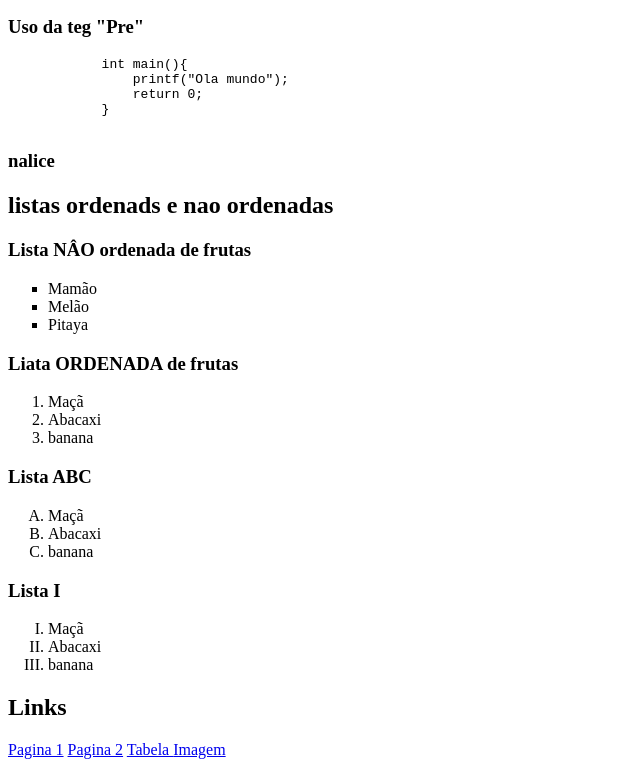
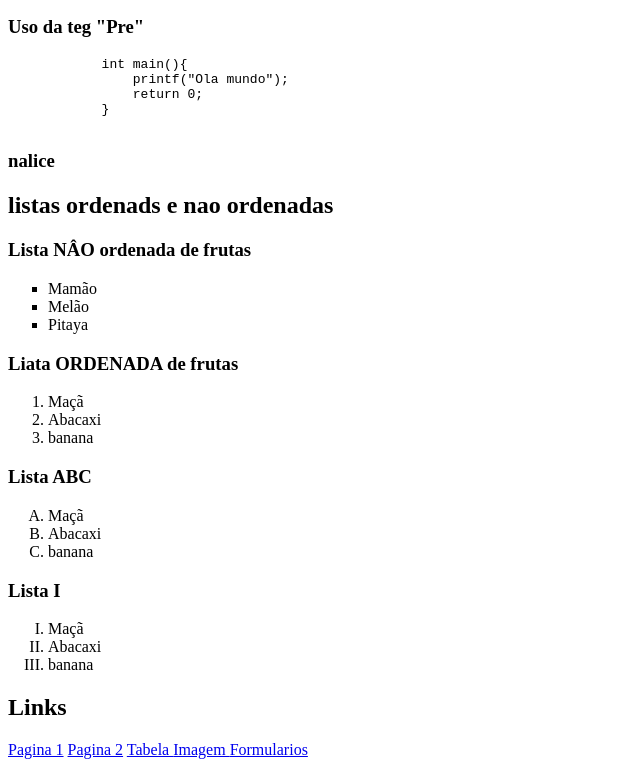
Before and after one commit to Alice0997/Web3, a plain HTML site: page Projeto1/index.html in a window 1280 px wide. Shown: the part 982-1749 px from the top of the page, without its empty margins (0-640 px from the left). Drawn offline with Linux system fonts and the light colour scheme.

Commit message:
Add files via upload

```diff
--- a/Projeto1/index.html
+++ b/Projeto1/index.html
@@ -82,6 +82,8 @@
         <a href="aux1/pag2.html"> Pagina 2</a>
         <a href="pag3.html"> Tabela </a>
         <a href="pag4.html"> Imagem </a>
+        <a href="pag5.html"> Formularios </a>
+
 
     </body>
 
```
